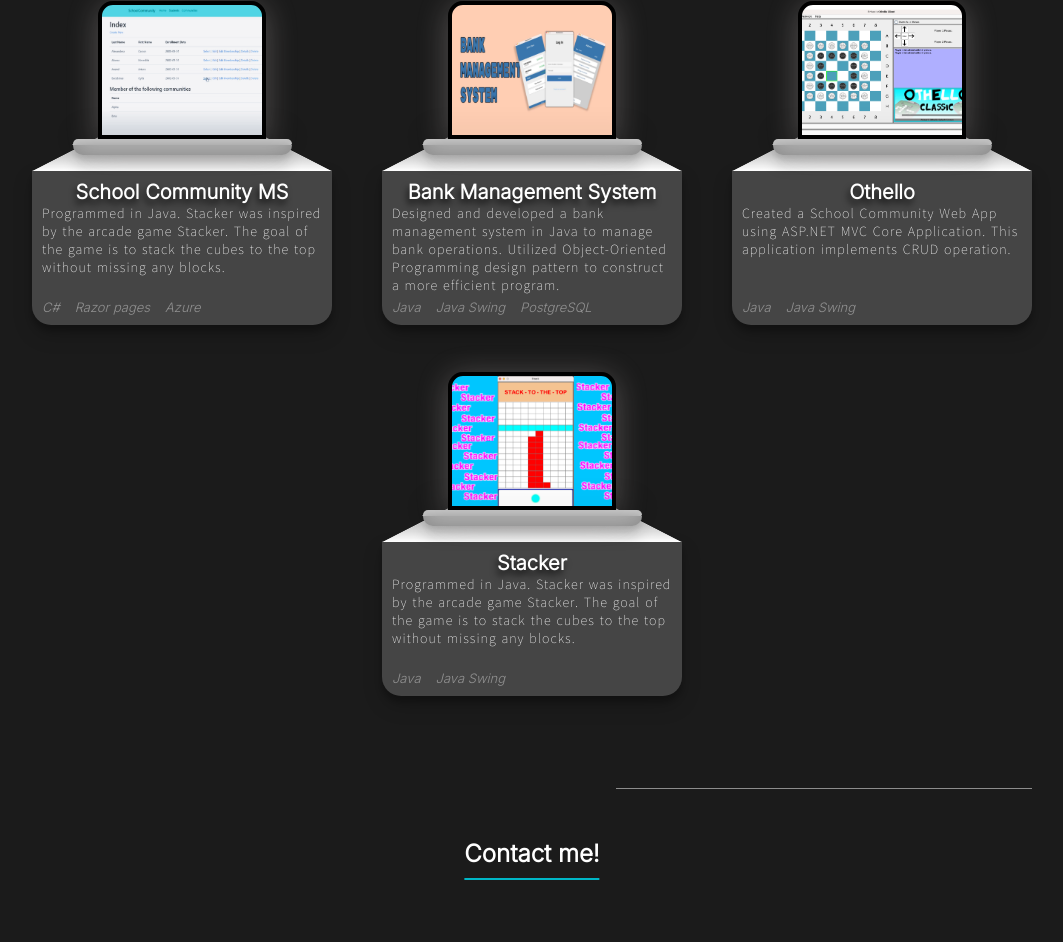
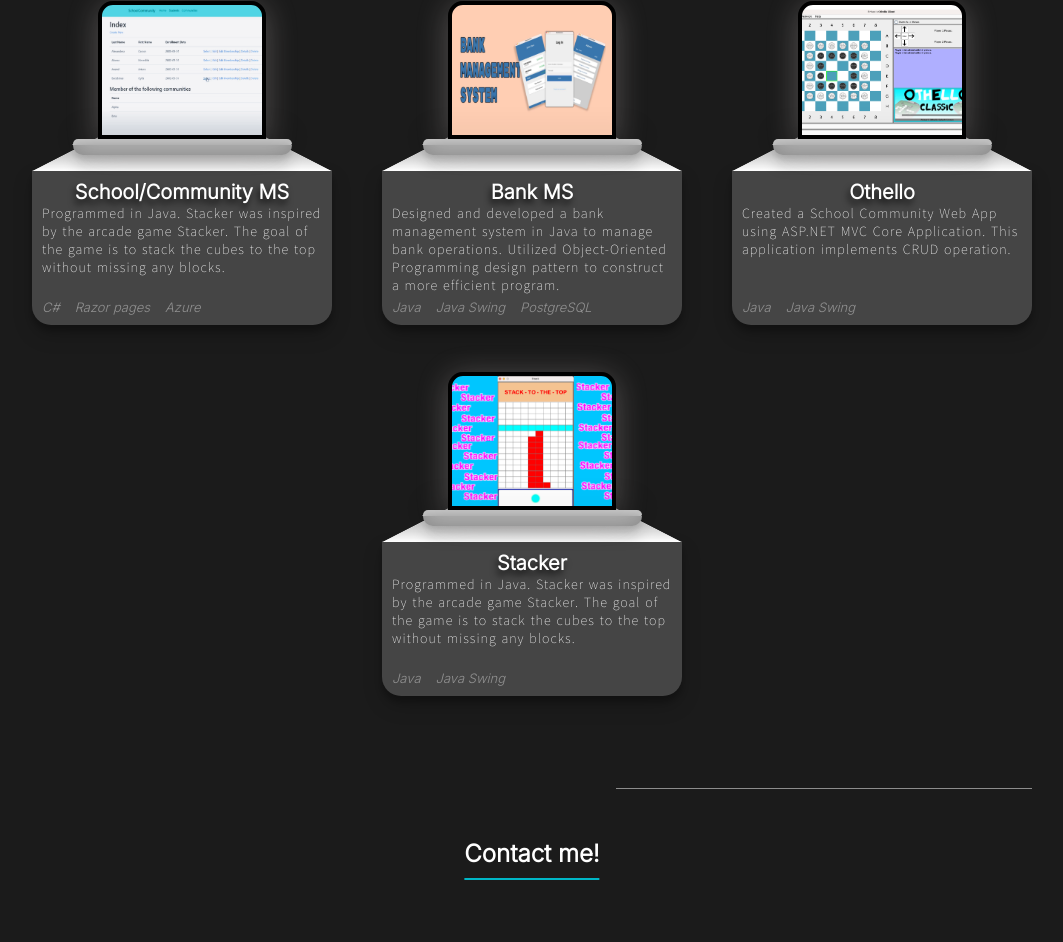
Before and after one commit to PrinceAFelix/react-portfolio, a React (Create React App) app: page / in a window 1280 px wide. Shown: the part 3659-4601 px from the top of the page, without its empty margins (108-1171 px from the left). Built offline with nearby package versions, Linux system fonts and the light colour scheme.

Commit message:
Update projects page

```diff
--- a/src/components/project/Projects.js
+++ b/src/components/project/Projects.js
@@ -99,10 +99,10 @@ export const Projects = () => {
                         <ProjectLayout delay={350} img={airsearch} link={"https://github.com/PrinceAFelix/AirSearch"} title={"AirSearch"} description={projectDescription[5]} techList={["React", "Responsive Design"]} />
                     </li>
                     <li className={classes["project-li"]}>
-                        <ProjectLayout delay={450} img={schoolCom} link={"https://github.com/PrinceAFelix/CST8359-NET-Enterprise-Application-Development/tree/main/Assignment2"} title={"School Community MS"} description={projectDescription[3]} techList={["C#", "Razor pages", "Azure"]} />
+                        <ProjectLayout delay={450} img={schoolCom} link={"https://github.com/PrinceAFelix/CST8359-NET-Enterprise-Application-Development/tree/main/Assignment2"} title={"School/Community MS"} description={projectDescription[3]} techList={["C#", "Razor pages", "Azure"]} />
                     </li>
                     <li className={classes["project-li"]}>
-                        <ProjectLayout delay={550} img={bank} link={"https://github.com/PrinceAFelix/Bank-Management-System"} title={"Bank Management System"} description={projectDescription[2]} techList={["Java", "Java Swing", "PostgreSQL"]} />
+                        <ProjectLayout delay={550} img={bank} link={"https://github.com/PrinceAFelix/Bank-Management-System"} title={"Bank MS"} description={projectDescription[2]} techList={["Java", "Java Swing", "PostgreSQL"]} />
                     </li>
                     <li className={classes["project-li"]}>
                         <ProjectLayout delay={650} img={othello} link={"https://github.com/PrinceAFelix/Othello"} title={"Othello"} description={projectDescription[4]} techList={["Java", "Java Swing"]} />
```
